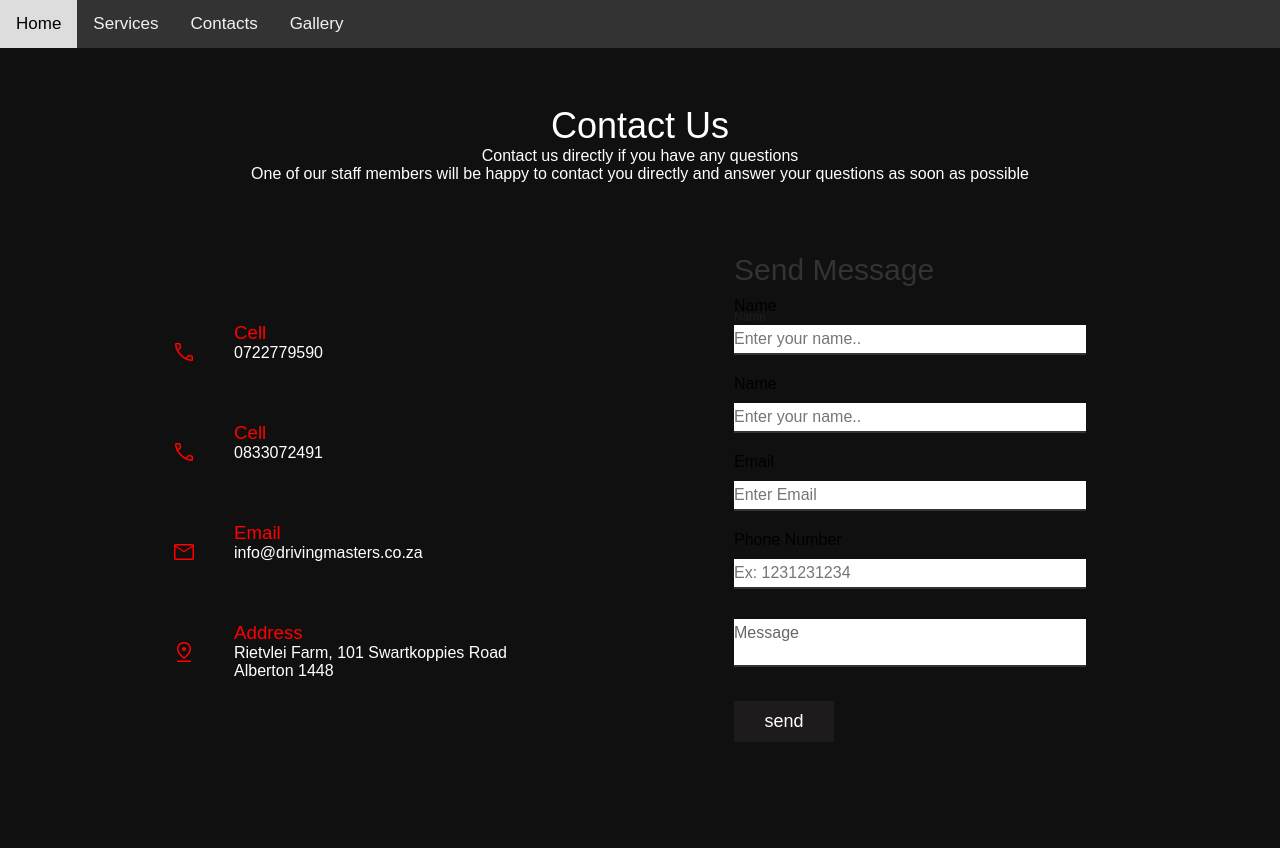
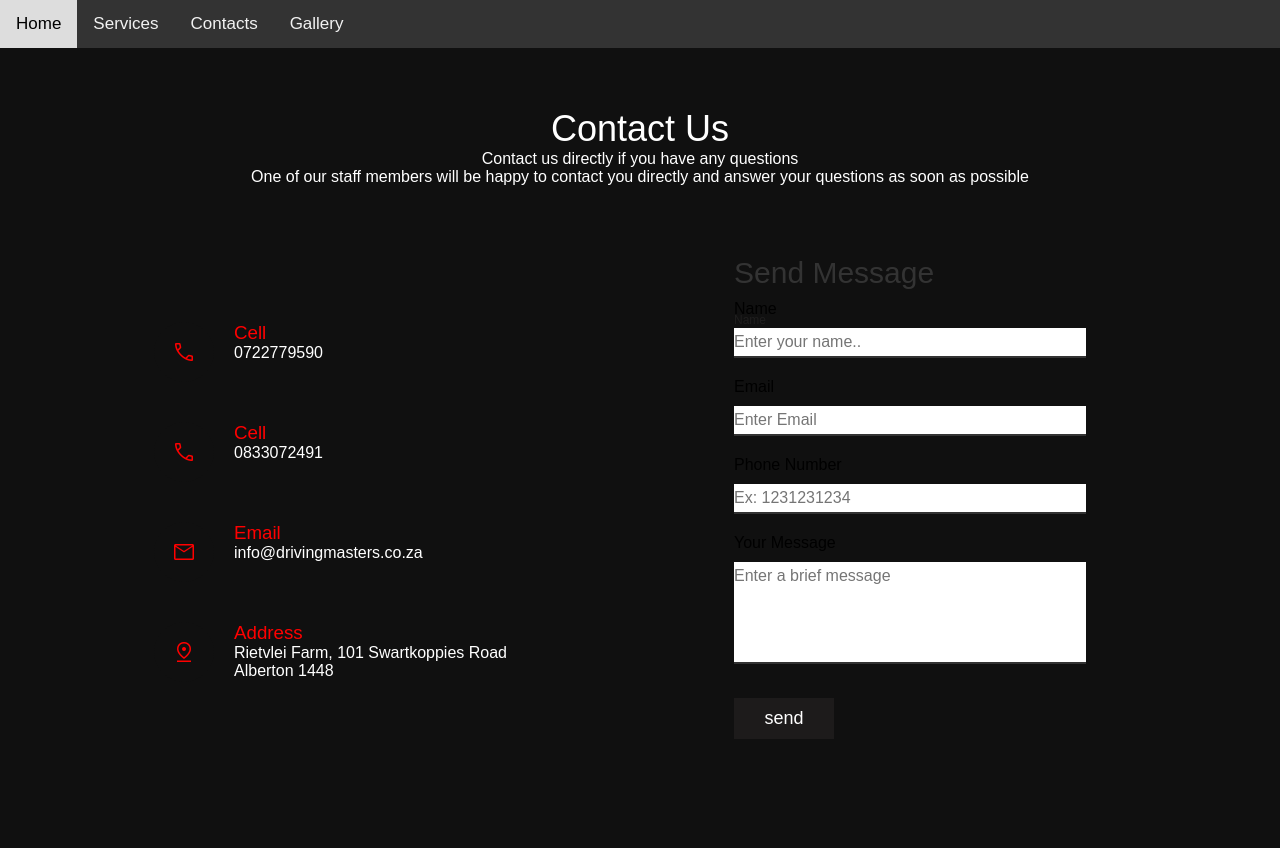
Before and after one commit to NtombiMotaung/MasterDrive, a Django app: page /contacts/ in a window 1280 px wide. Run offline with Django 4.2, Linux system fonts and the light colour scheme; data that the repository does not hold is empty; parts of the project's set-up code (start-up, migrations or seed data) failed here and were passed over.

Commit message:
message validation on contact form working but just needs a bit changing

```diff
--- a/mysite/templates/public/contacts/contacts.html
+++ b/mysite/templates/public/contacts/contacts.html
@@ -215,11 +215,7 @@ function producePrompt(message, promptLocation, color) {
                     <!-- <input type="text" name="" required = "required"> -->
                     <span>Name</span>
                 </div>
-                <div class="inputBox">
-                     <label for = "contact-name">Name</label>
-                    <input type="text" class="form-control" id="contact-name" name="name"       placeholder="Enter your name.." onkeyup='validateName()'>
-                    <span class='error-message' id='name-error'></span>
-                </div>
+
                 <div class="inputBox">
                     <label for="contact-email">Email</label>
                     <input type="email" class = "form-control" id = "contact-email"
@@ -232,8 +228,9 @@ function producePrompt(message, promptLocation, color) {
                     <span class='error-message' id='phone-error'></span>
                 </div>
                 <div class="inputBox">
-                    <textarea required = "required"></textarea>
-                    <span>Message</span>
+                    <label for='contactMessage'>Your Message</label>
+                    <textarea class="form-control" rows="5" id='contact-message'  name='message'  placeholder="Enter a brief message" onkeyup='validateMessage()'></textarea>
+                    <span class='error-message' id='message-error'></span>
                 </div>
 
                 <div class="inputBox">
```
